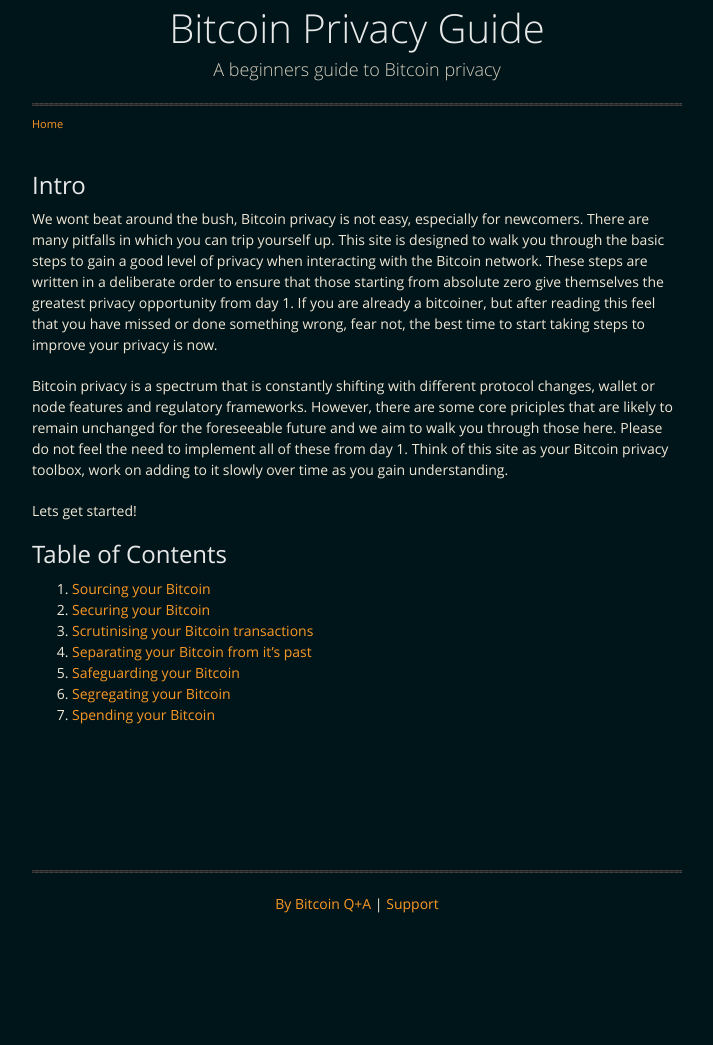
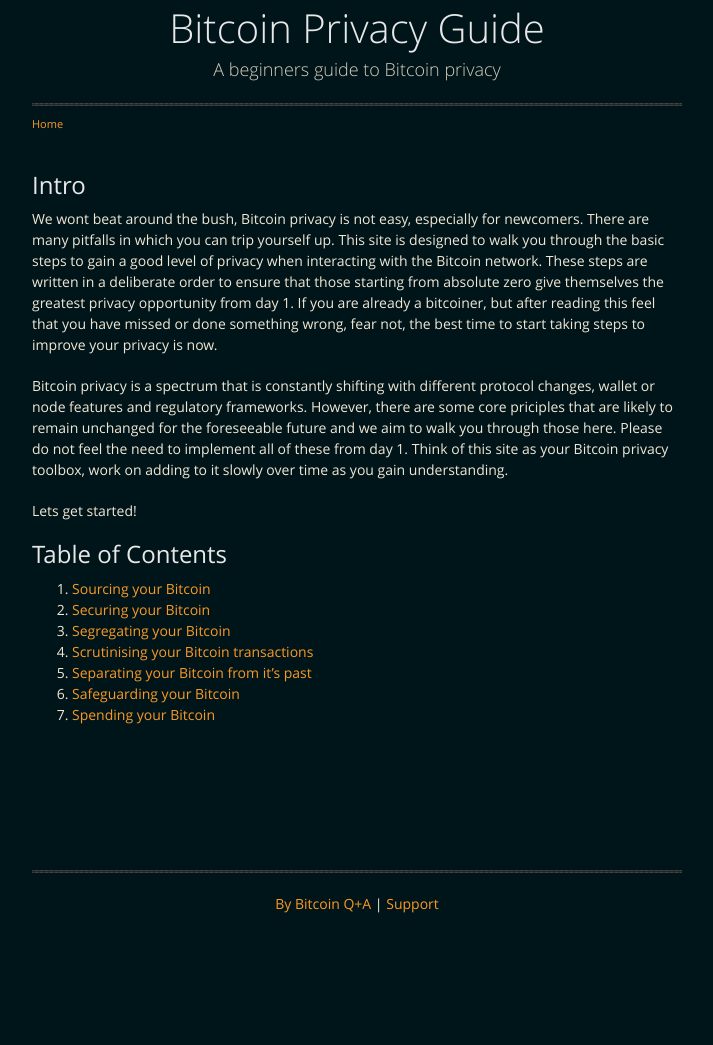
Before and after one commit to BitcoinQnA/BitcoinPrivacyGuide, a Jekyll site: the page built from index.md, in a window 1280 px wide. Shown: the whole page, without its empty margins (283-996 px from the left). Built offline with Jekyll 4.4.1, drawn with Linux system fonts in a browser that asks for light colours.

```diff
--- a/index.md
+++ b/index.md
@@ -15,10 +15,10 @@ Lets get started!
 
 1.  [Sourcing your Bitcoin](get.md)
 2.  [Securing your Bitcoin](secure.md)
-3.  [Scrutinising your Bitcoin transactions](node.md)
-4.  [Separating your Bitcoin from it's past](coinjoin.md)
-5.  [Safeguarding your Bitcoin](coldstorage.md)
-6.  [Segregating your Bitcoin](coincontrol.md)
+3.  [Segregating your Bitcoin](coincontrol.md)
+4.  [Scrutinising your Bitcoin transactions](node.md)
+5.  [Separating your Bitcoin from it's past](coinjoin.md)
+6.  [Safeguarding your Bitcoin](coldstorage.md)
 7.  [Spending your Bitcoin](spend.md)
 
 
```
